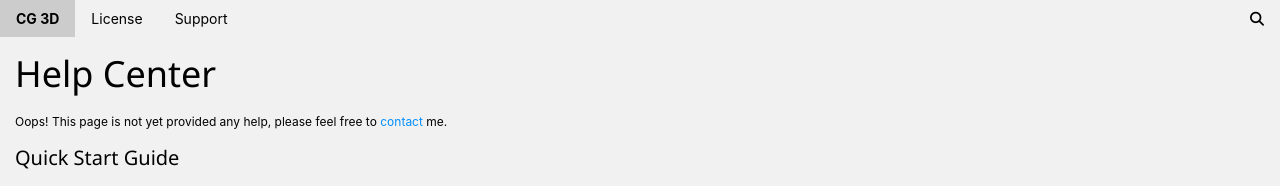
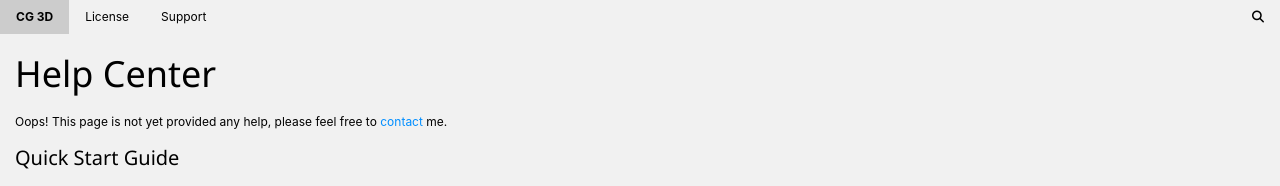
Before and after one commit to artslinux/zltzkjkl0emxcajsghsqi6wv479to0emgeyrcryesou, a Jekyll site: the page built from help.html, in a window 1280 px wide. Shown: the top 186 px of the page. Built offline with Jekyll 4.4.1, drawn with Linux system fonts in a browser that asks for light colours; nearby versions of some CDN libraries.

Commit message:
Update page.html

```diff
--- a/_layouts/page.html
+++ b/_layouts/page.html
@@ -36,7 +36,7 @@
 <body>
 <!-- Navbar (sit on top) -->
 <div class="top">
-  <div class="bar fnt" id="myNavbar">
+  <div class="bar" id="myNavbar">
     <a class="bar-item button hover-black hide-medium hide-large right" href="javascript:void(0);" onclick="toggleFunction()" title="Toggle Navigation Menu">
       <i class="fa fa-bars"></i>
     </a>
```
